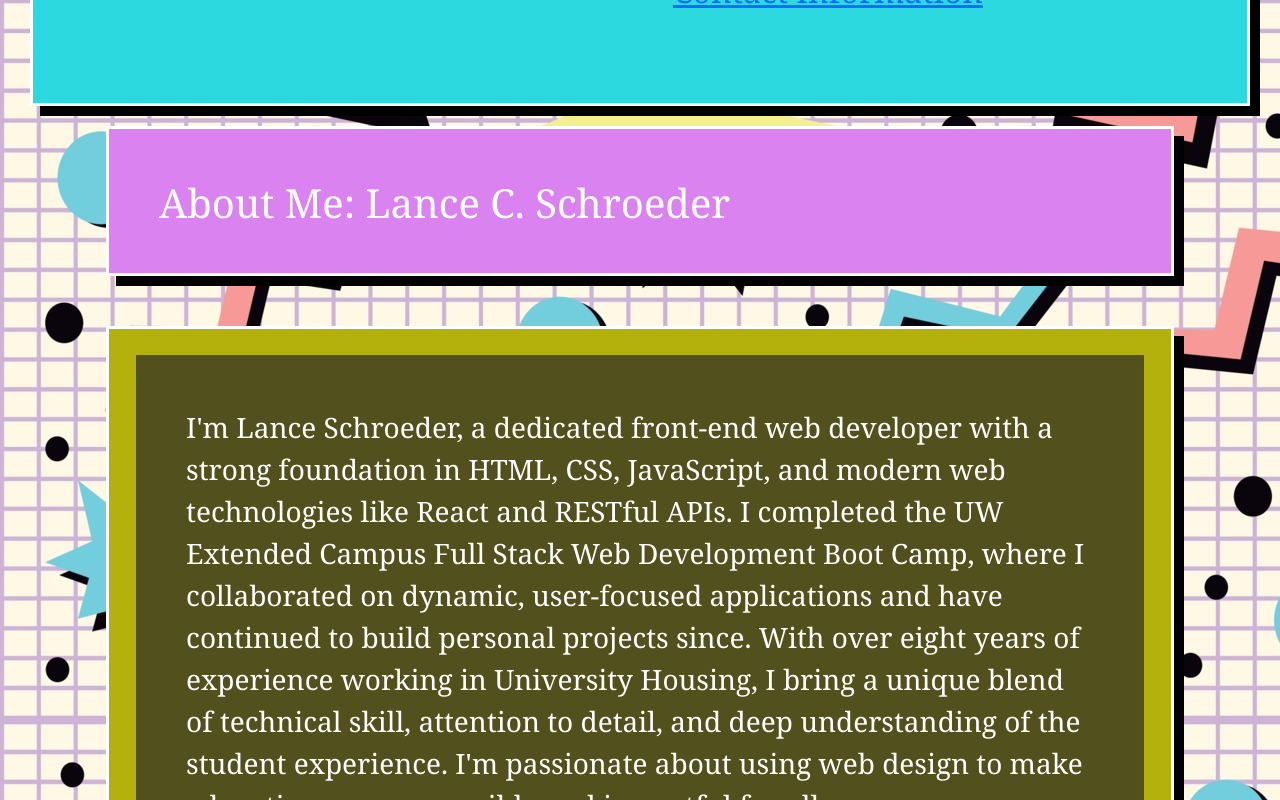
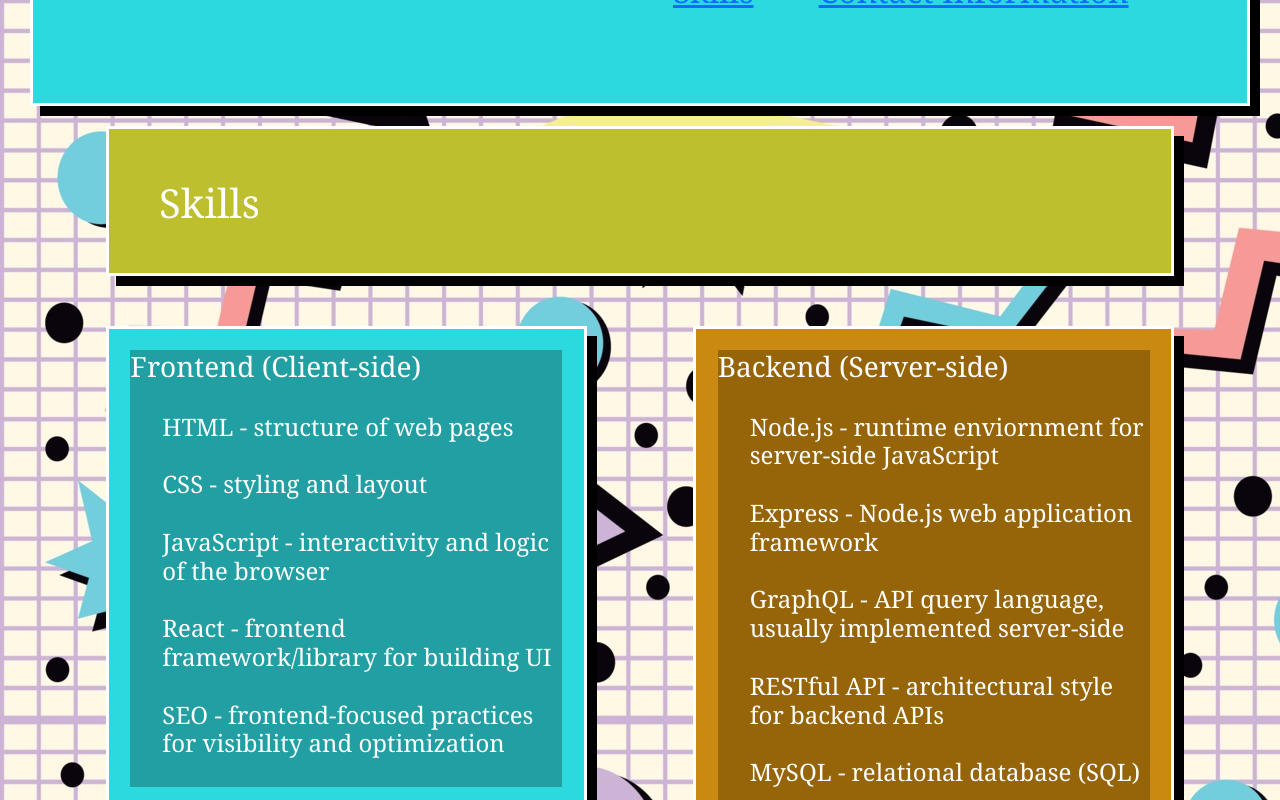
Before and after one commit to schrolan/portfolio, a React (Create React App) app: page /skills in a window 1280 px wide. Shown: the part 240-1040 px from the top of the page. Built offline with nearby package versions, Linux system fonts and the light colour scheme.

Commit message:
I added a skills page

```diff
--- a/src/components/carousel.js
+++ b/src/components/carousel.js
@@ -1,10 +1,11 @@
-import React, { useRef } from "react";
+import React, { useRef, useEffect } from "react";
 import Slider from "react-slick";
 import { useNavigate, useLocation } from "react-router-dom";
 
 import About from "../pages/aboutMe";
 import Projects from "../pages/projects";
 import Certificate from "../pages/certificate";
+import Skills from "../pages/skills";
 import Contact from "../pages/contact";
 
 import "../index.css";
@@ -13,6 +14,7 @@ const slides = [
   { path: "/", component: <About /> },
   { path: "/projects", component: <Projects /> },
   { path: "/certificate", component: <Certificate /> },
+  { path: "/skills", component: <Skills /> },
   { path: "/contact", component: <Contact /> }
 ];
 
@@ -36,6 +38,15 @@ const Carousel = () => {
     }
   };
 
+  useEffect(() => {
+    const currentIndex = slides.findIndex(
+      (slide) => slide.path === location.pathname
+    );
+    if (currentIndex !== -1 && sliderRef.current) {
+      sliderRef.current.slickGoTo(currentIndex);
+    }
+  }, [location.pathname]);
+
   return (
     <div className="carousel-container">
       <Slider ref={sliderRef} {...settings}>
--- a/src/components/header.js
+++ b/src/components/header.js
@@ -31,15 +31,15 @@ const Header = () => {
                                 </Link>
                             </a>
                         </li>
-                        {/* <li>
+                        <li>
                             <a type="submit">
-                                <Link to={"/resume"}>
+                                <Link to={"/skills"}>
                                     <a className="nav-link">
-                                        <h2 className="custom-font">Resume</h2>
+                                        <h2 className="custom-font">Skills</h2>
                                     </a>
                                 </Link>
                             </a>
-                        </li> */}
+                        </li>
                         <li>
                             <a type="submit">
                                 <Link to={"/contact"}>
--- a/src/index.css
+++ b/src/index.css
@@ -95,12 +95,6 @@ p {
   margin-left: 20px;
 }
 
-.previous-work-wrapper {
-  display: grid;
-  grid-template-columns: 14% 14% 14%;
-  column-gap: 20%;
-}
-
 .float-bottom-right,
 .float-bottom-center {
   margin: 0% 5% 0%;
@@ -143,6 +137,12 @@ p {
   border: solid;
 }
 
+.previous-work-wrapper {
+  display: grid;
+  grid-template-columns: 14% 14% 14%;
+  column-gap: 20%;
+}
+
 .previous-work,
 .previous-work-2,
 .previous-work-3 {
@@ -169,6 +169,42 @@ p {
   color: #ffffff;
 }
 
+.skills-title {
+  margin-bottom: 50px;
+  padding: 50px;
+  height: 150px;
+  font-family: 'Georgia', 'Gill Sans', 'Gill Sans MT', Calibri, 'Trebuchet MS', sans-serif;
+  background-color: #bdbf2e;
+  color: #ffffff;
+  border: solid;
+}
+
+.skills-wrapper {
+  display: grid;
+  grid-template-columns: 20% 20%;
+  column-gap: 35%;
+}
+
+.skills,
+.skills-2 {
+  margin-bottom: 50px;
+  padding: 10%;
+  height: 90%;
+  width: 225%;
+  font-family: 'Georgia', 'Gill Sans', 'Gill Sans MT', Calibri, 'Trebuchet MS', sans-serif;
+  border: solid;
+}
+
+.skills {
+  background-color: #2cd9df;
+  color: #ffffff;
+}
+
+.skills-2 {
+  background-color: #ca8910;
+  color: #ffffff;
+}
+
 .contact-title {
   margin-bottom: 50px;
   padding: 50px;
@@ -191,16 +227,18 @@ p {
 }
 
 .contact-info,
+.contact-title,
 .previous-work-title,
 .previous-work,
 .previous-work-2,
 .previous-work-3,
 .about-me,
 .about-me-1,
-.about-me-2,
-.about-me-3,
-.about-me-4,
-.about-me-5 {
+.skills-title,
+.skills,
+.skills-2,
+.certificate
+ {
   box-shadow: 10px 10px black;
 }
 
@@ -223,17 +261,6 @@ p {
 .contact-info h2 {
   margin-bottom: 20px;
   font-size: 36px;
-}
-
-.footer {
-  padding: 30px;
-  clear: both;
-  font-family: 'Georgia', 'Trebuchet MS', 'Lucida Sans Unicode', 'Lucida Grande', 'Lucida Sans', Arial, sans-serif;
-  text-align: center;
-}
-
-.footer h2 {
-  font-size: 20px;
 }
 
 .certificate {
@@ -277,6 +304,9 @@ p {
 .about-me:hover,
 .about-me-1:hover,
 .certificate:hover,
+.skills-title:hover,
+.skills:hover,
+.skills-2:hover,
 .contact-title:hover,
 .contact-info:hover {
   transform: translateY(-10px);
@@ -300,8 +330,15 @@ p {
 }
 
 .contact-info-text {
-  padding: 1%;
   background-color: #ae4b0e;
+}
+
+.skills-text {
+  background-color: #229fa3;
+}
+
+.skills-2-text {
+  background-color: #96650a;
 }
 
 .carousel-container {
--- a/src/pages/contact.js
+++ b/src/pages/contact.js
@@ -8,7 +8,6 @@ const Contact = () => {
                 <div className="contact-info">
                     <div className="contact-info-text">
                         <h2>Email: schrolan000@gmail.com</h2>
-                        <h2>Cellphone: (262) 744-7836</h2>
                     </div>
                 </div>
             </Container>
--- a/src/pages/projects.js
+++ b/src/pages/projects.js
@@ -11,7 +11,7 @@ const Projects = () => {
                     <div className="previous-work">
                         <h3 className="previous-work-text">
                         This is a Monster Hunter World companion site that allows users to look up different items found in the game and save them to a favorite list.
-                        <a href="https://github.com/schrolan/react-mhw-companion" target="_blank"><h4>GitHub repository.</h4></a>
+                        <a href="https://github.com/schrolan/react-mhw-companion" target="_blank"><h4>GitHub repository where you can learn what technology was used to create the site.</h4></a>
                         <a href="http://3.141.0.125:3000/" target="_blank"><h4>Deployed site using aws.</h4></a>
                         </h3>
                         <img src={mhw} alt="a screenshot of my proct react mhw companion." className="float-bottom-left"/>
@@ -19,13 +19,13 @@ const Projects = () => {
                     <div className="previous-work-2">
                         <h3 className="previous-work-2-text">
                             This is a site for readers that allows a user to create a profile, look up books given a criteria, and save them to a read later list.
-                            <a href="https://github.com/schrolan/react-hand-me-a-book" target="_blank"><h4>GitHub repository.</h4></a>
+                            <a href="https://github.com/schrolan/react-hand-me-a-book" target="_blank"><h4>GitHub repository where you can learn what technology was used to create the site.</h4></a>
                             <a href="http://3.22.112.97/" target="_blank"><h4>Deployed site using aws.</h4></a>
                         </h3>
                             <img src={handmeabook} alt="a screenshot of my project hand me a book." className="float-bottom-left"/>
                     </div>
                     <div className="previous-work-3">
-                        <h2 className="previous-work-3-text"><a href="https://github.com/schrolan?tab=repositories" target="_blank">Here is my github repositories page.</a></h2>
+                        <h3 className="previous-work-3-text"><a href="https://github.com/schrolan?tab=repositories" target="_blank">Here is my github repositories page.</a></h3>
                     </div>
                 </div>
 
--- /dev/null
+++ b/src/pages/skills.js
@@ -0,0 +1,58 @@
+import Container from "../components/container";
+
+const Skills = () => {
+    return (
+        <>
+            <Container classname="skills-container">
+                <h1 className="skills-title">Skills</h1>
+                <div className="skills-wrapper">
+                    <div className="skills">
+                        <h3 className="skills-text">
+                        Frontend (Client-side)
+                            <h4>
+                                <ul style={{ listStyleType: 'none' }}>
+                                    <br></br>
+                                    <li>HTML - structure of web pages</li>
+                                    <br></br>
+                                    <li>CSS - styling and layout</li>
+                                    <br></br>
+                                    <li>JavaScript - interactivity and logic of the browser</li>
+                                    <br></br>
+                                    <li>React - frontend framework/library for building UI</li>
+                                    <br></br>
+                                    <li>SEO - frontend-focused practices for visibility and optimization</li>
+                                    <br></br>
+                                </ul>
+                            </h4>
+                        </h3>
+                    </div>
+                    <div className="skills-2">
+                        <h3 className="skills-2-text">
+                           Backend (Server-side)
+                            <h4>
+                                <ul style={{ listStyleType: 'none' }}>
+                                    <br></br>
+                                    <li>Node.js - runtime enviornment for server-side JavaScript</li>
+                                    <br></br>
+                                    <li>Express - Node.js web application framework</li>
+                                    <br></br>
+                                    <li>GraphQL - API query language, usually implemented server-side</li>
+                                    <br></br>
+                                    <li>RESTful API - architectural style for backend APIs</li>
+                                    <br></br>
+                                    <li>MySQL - relational database (SQL)</li>
+                                    <br></br>
+                                    <li>NoSQL - non-relational database (MongoDB)</li>
+                                    <br></br>
+                                </ul>
+                            </h4>
+                        </h3>
+                    </div>
+                </div>
+
+            </Container>
+        </>
+    )
+}
+
+export default Skills
```
